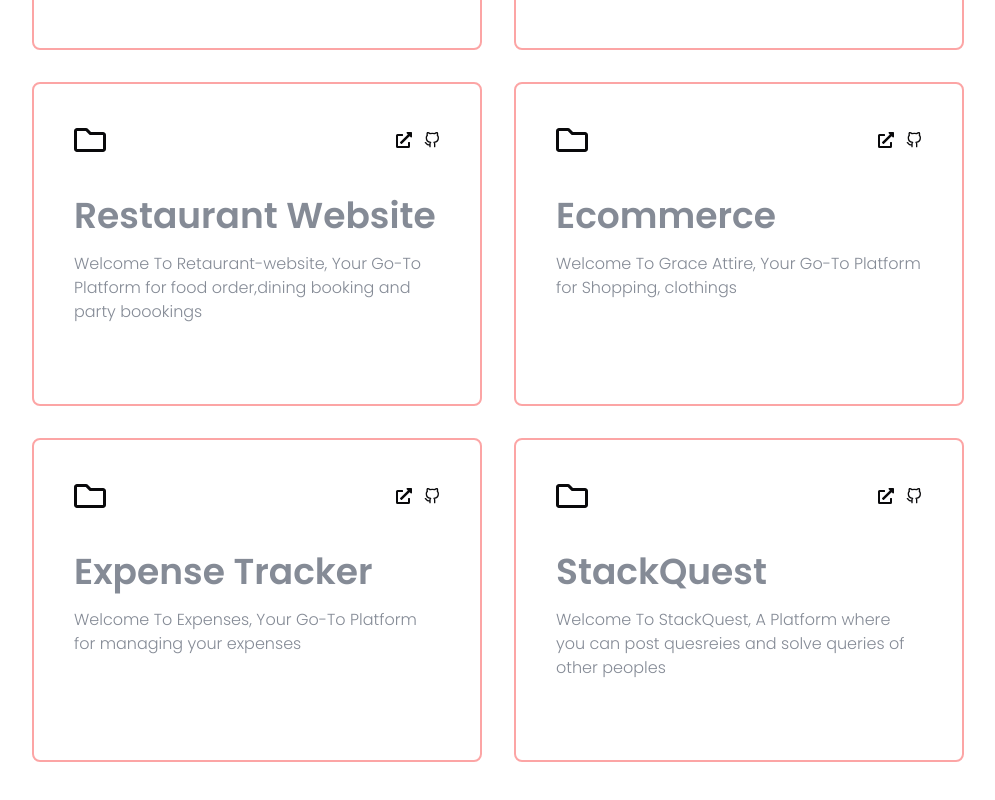
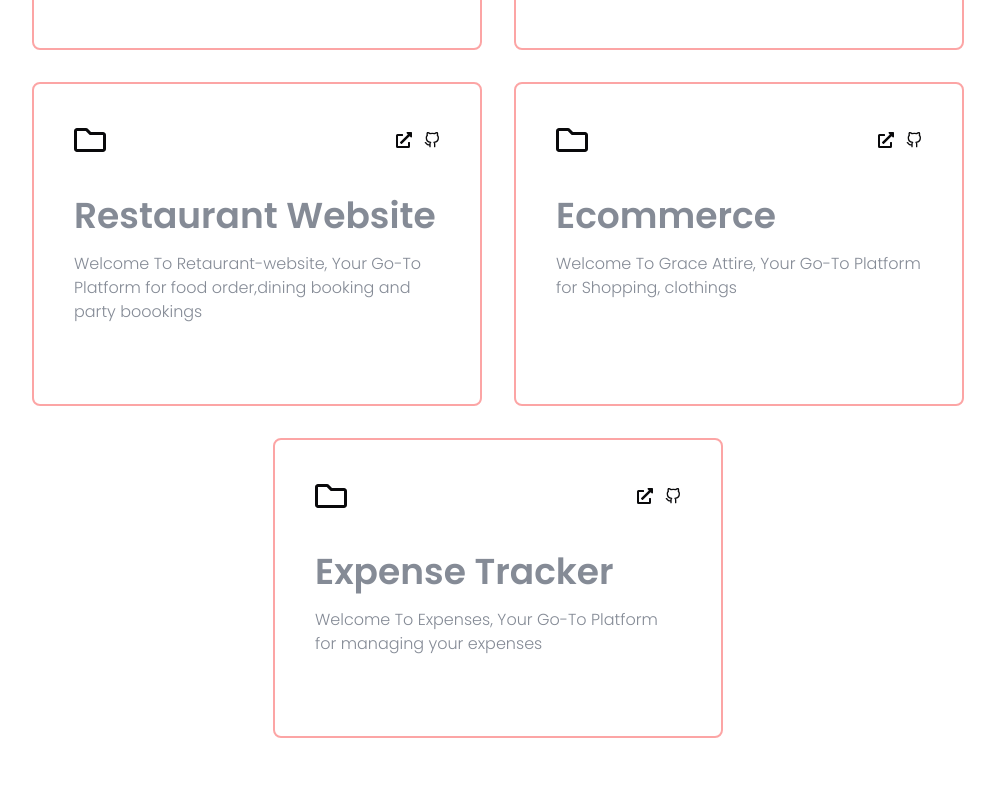
Before and after one commit to Abishek-Newar/Portfolio, a React (Vite) app: page /projects in a window 1280 px wide. Shown: the part 870-1670 px from the top of the page, without its empty margins (142-1137 px from the left). Built offline with nearby package versions, Linux system fonts and the light colour scheme; a web font is replaced by a local one.

Commit message:
updates about section

```diff
--- a/src/components/AllProjects.tsx
+++ b/src/components/AllProjects.tsx
@@ -44,12 +44,6 @@ const AllProjects = () => {
         tech: ["React"," Tailwind"," Node", "Chartjs","MongoDB"],
         github: "https://github.com/Abishek-Newar/ExpenseTracker",
         link: "https://github.com/Abishek-Newar/ExpenseTracker"
-    },{
-        title: "StackQuest",
-        description: "Welcome To StackQuest, A Platform where you can post quesreies and solve queries of other peoples",
-        tech: ["Nextjs","Appwrite","Tailwind"],
-        github: "https://github.com/Abishek-Newar/stackquest",
-        link: "https://github.com/Abishek-Newar/stackquest"
     }]
   return (
     <div className={`${mode == "dark"? "bg-bgds text-white": "bg-white text-bgds"} font-chill py-44 px-[5%] `}>
--- a/src/components/aboutDivs.tsx
+++ b/src/components/aboutDivs.tsx
@@ -5,13 +5,13 @@ export default function AboutDivs(){
     const theme = localStorage.getItem("modes")
     const cards = [{
         title: "About Me",
-        description: "Hello! I am Abishek, a passionate 21-year-old Full Stack developer from the lively city of kokrajhar,Assam. I enjoy in crafting digital experiences"
+        description: "Hello! I am Abishek, a passionate 22-year-old Full Stack developer from the lively city of kokrajhar,Assam. I enjoy in crafting digital experiences"
     },{
         title: "Professional Background",
-        description: "I'm Front-end Developer who specializes in React. My tech Journey includes learning backend technologies such as Node.js, Express, MongoDb, PostgreSQL, Prisma and front-end such as Html, CSS, React. This skill set helps me work smoothly across the entire development process"
+        description: "I’m a Full Stack Developer specializing in Next.js. My expertise spans both front-end and back-end development, working with technologies like React, Node.js, Express, MongoDB, PostgreSQL, and Prisma. I focus on building scalable, efficient, and user-friendly web applications."
     },{
         title: "Current Focus",
-        description: "Currently, my focus is centers on React for Front-end and Node.js for Backend. I am currently aiming to skill up to Next.js for front-end and backend. Additionally I am eager to learn DevOps practices to enhance the deployment and system maintenence"
+        description: "My current focus is on full-stack development using React, Node.js, and Next.js. I am continuously working to deepen my expertise in building scalable and efficient web applications. Additionally, I am eager to learn DevOps practices to enhance deployment, automation, and system maintenance."
     }]
 
     const education = [{
@@ -35,7 +35,7 @@ export default function AboutDivs(){
     },{
         role: "Web Developer",
         company: "Cool Plugins",
-        year: "Mar 2025 - Present"
+        year: "Mar 2025 - Oct 2025"
     }]
     return <div className={` font-chill flex flex-col pt-64 pb-10   items-center justify-center ${theme == "dark"? "bg-bgds":"bg-white"} gap-10`}>
             <div className={`flex flex-wrap gap-8  items-center justify-center  text-texts ` }>
--- a/src/components/projectCom.tsx
+++ b/src/components/projectCom.tsx
@@ -14,8 +14,8 @@ const ProjectCom = ({title,description,tech,github,link}:Dataprops) => {
                 <div className="flex justify-between items-center">
                     <FaRegFolder className="w-8 h-8" />
                     <div className="flex gap-3">
-                        <a href={link}><FaExternalLinkAlt /></a>
-                        <a href={github}><FiGithub /></a>
+                        <a target="_blank" href={link}><FaExternalLinkAlt /></a>
+                        <a target="_blank" href={github}><FiGithub /></a>
                     </div>
                 </div>
                 <div className="">
```
